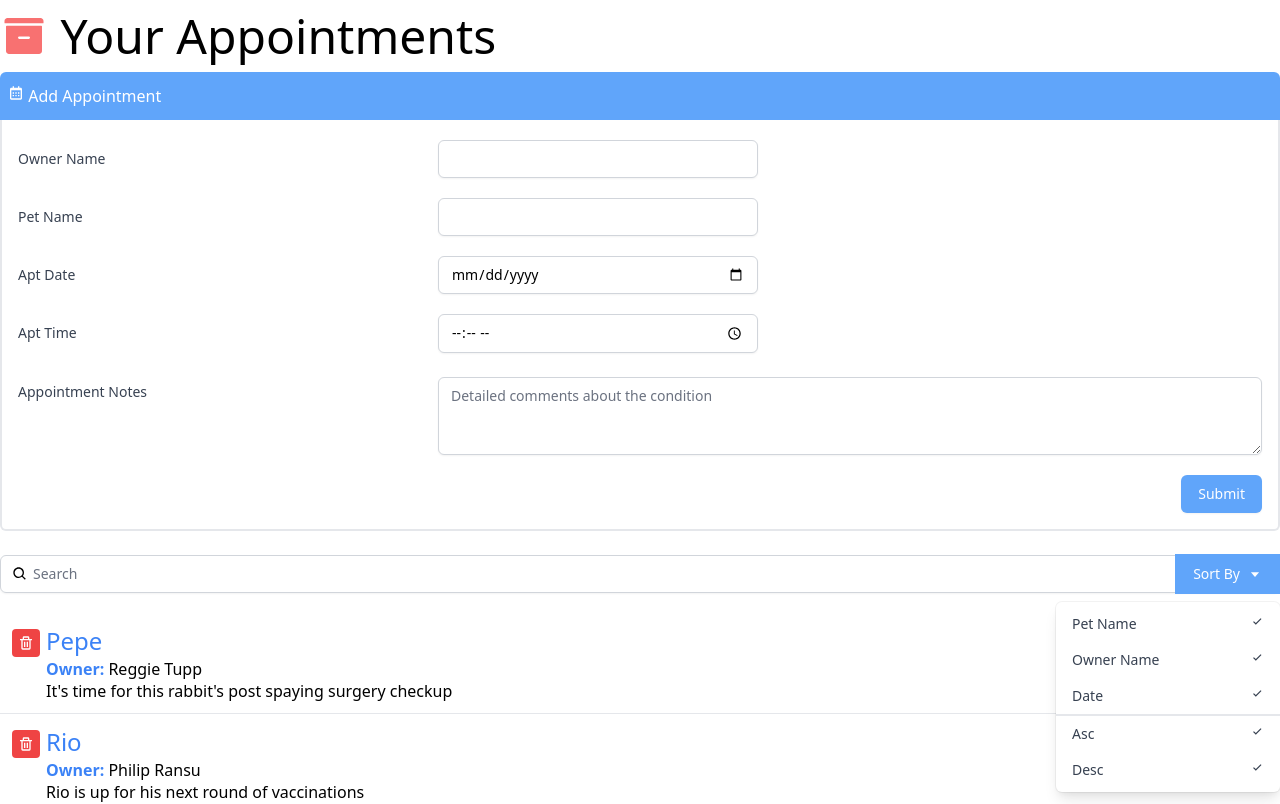
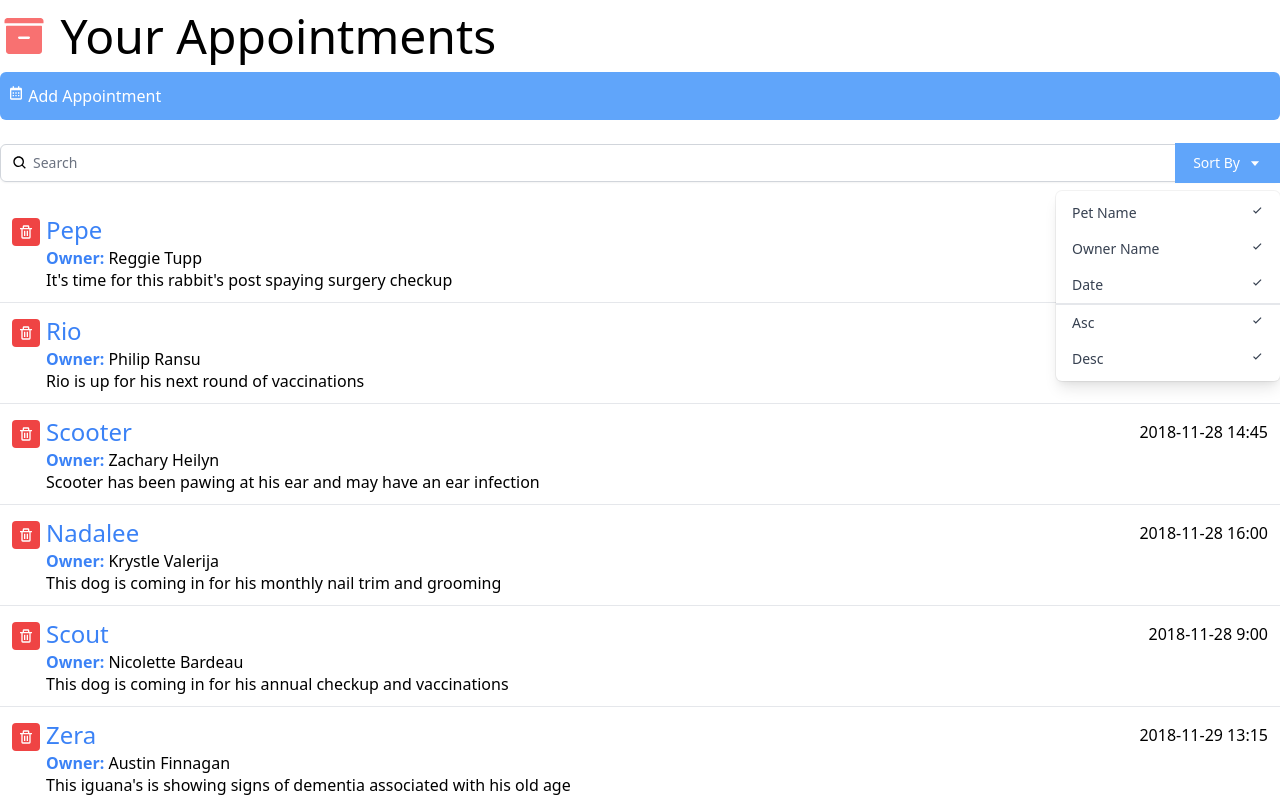
Before and after one commit to Elmabi/appointment-interface, a React (Create React App) app: page / in a window 1280 px wide. Shown: the top 804 px of the page. Built offline with nearby package versions, Linux system fonts and the light colour scheme.

Commit message:
Add toggleForm and setToggleForm

```diff
--- a/src/App.js
+++ b/src/App.js
@@ -1,7 +1,6 @@
 import { IoIosArchive } from "react-icons/io";
 import AddAppointment from "./components/AddAppointment";
 import AppointmentInfo from "./components/AppointmentInfo";
-
 import Search from "./components/Search";
 import appointmentList from "./data.json";
 
--- a/src/components/AddAppointment.js
+++ b/src/components/AddAppointment.js
@@ -1,12 +1,25 @@
 import { BiCalendar } from "react-icons/bi";
+import React, { useReducer } from "react";
+
 const AddAppointment = () => {
+  let [toggleForm, setToggleForm] = useReducer(
+    (toggleForm) => !toggleForm,
+    false
+  );
+
   return (
     <div>
-      <button className="bg-blue-400 text-white px-2 py-3 w-full text-left rounded-t-md">
+      <button
+        onClick={setToggleForm}
+        className={`bg-blue-400 text-white px-2 py-3 w-full text-left ${
+          toggleForm ? "rounded-t-md" : "rounded-md"
+        }`}
+      >
         <div>
           <BiCalendar className="inline-block align-text-top" /> Add Appointment
         </div>
       </button>
+      {toggleForm && (
         <div className="border-r-2 border-b-2 border-l-2 border-light-blue-500 rounded-b-md pl-4 pr-4 pb-4">
           <div className="sm:grid sm:grid-cols-3 sm:gap-4 sm:items-start  sm:pt-5">
             <label
@@ -105,6 +118,7 @@
             </div>
           </div>
         </div>
+      )}
     </div>
   );
 };
```
Lines whose indentation alone changed are shown as unchanged.
